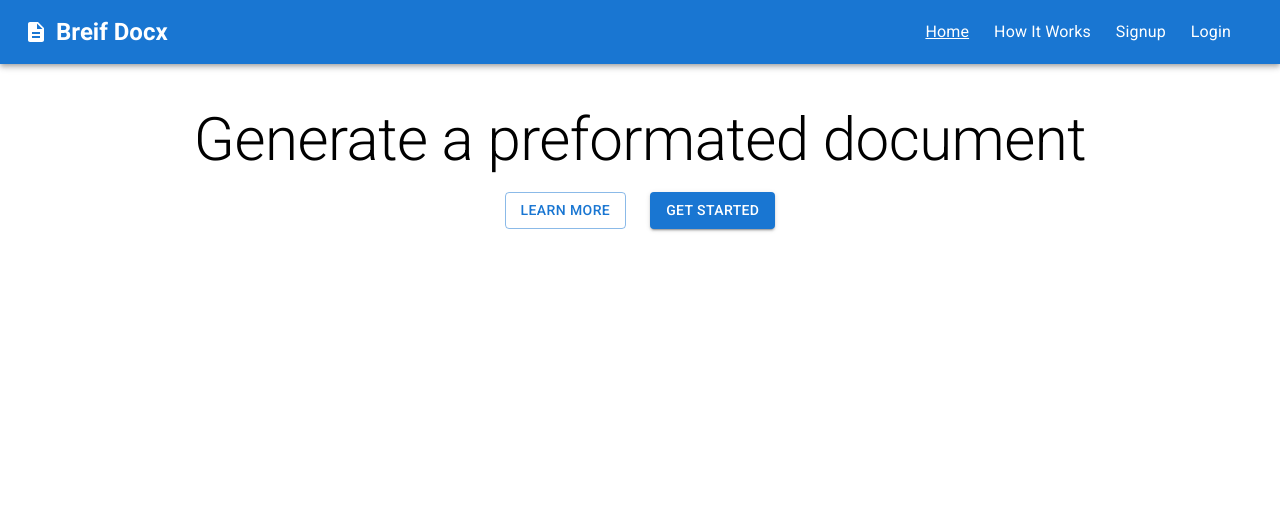
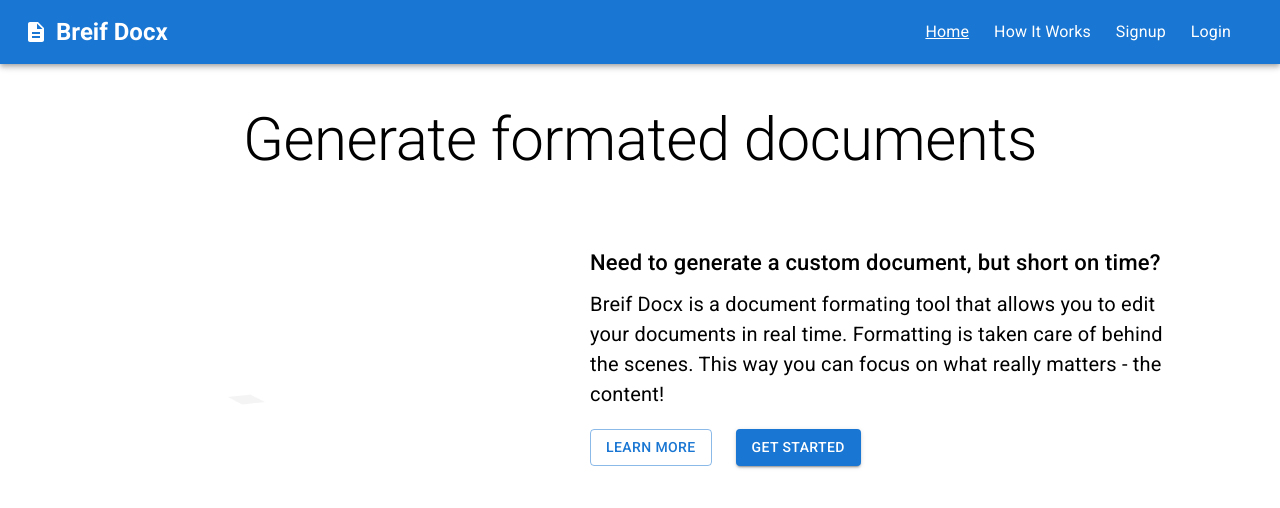
Before and after one commit to tdo95/brief-docx, a React (Create React App) app in the folder client/: page /product in a window 1280 px wide. Shown: the top 508 px of the page. Built offline with nearby package versions, Linux system fonts and the light colour scheme.

Commit message:
add content and image to product page

```diff
--- a/client/src/pages/Product.jsx
+++ b/client/src/pages/Product.jsx
@@ -1,18 +1,28 @@
 import React from 'react'
-import { CssBaseline, Container, Typography, Stack, Button } from '@mui/material'
+import { CssBaseline, Container, Typography, Stack, Button, Box } from '@mui/material'
 import { Link } from 'react-router-dom'
+import float from '../assets/float.gif'
 
 
 const Product = () => {
   return (
     <main>
 
-        <Container sx={{p:3}}>
-            <Typography variant='h2' textAlign='center' my={2}>Generate a preformated document</Typography>
-            <Stack direction='row' spacing={3} justifyContent='center'>
+        <Container sx={{p:3, display: 'flex', flexDirection:'column', alignItems:'center'}}>
+            <Typography sx={{mb:'30px'}} variant='h2' textAlign='center' my={2}>Generate formated documents</Typography>
+            <Box sx={{display: 'flex', width: '100%', maxWidth:'1100px'}}>
+              <Box sx={{width:'50%', height: '300px', overflow:'hidden', position:'relative'}}> <img style={{width:'100%', position: 'absolute', top:'-110px'}} src={float}/> </Box>
+              <Box sx={{width:'60%', display:'flex', flexDirection:'column', justifyContent: 'center'}}>
+                <Typography sx={{fontSize: '22px', fontWeight:'500', mb: '10px'}}>Need to generate a custom document, but short on time?</Typography>
+                <Typography sx={{fontSize: '20px', mb:'20px'}}>Breif Docx is a document formating tool that allows you to edit your documents in real time. Formatting is taken care of behind the scenes. This way you can focus on what really matters - the content!</Typography>
+                <Stack direction='row' spacing={3}>
                 <Button component={ Link } to='/about' variant='outlined'>Learn More</Button>
                 <Button component={ Link } to='/login' variant='contained'>Get Started</Button>
-            </Stack>
+              </Stack>
+              </Box>
+
+            </Box>
+
         </Container>
     </main>
   )
```
Also changed, not shown: client/src/assets/float.gif (added).
